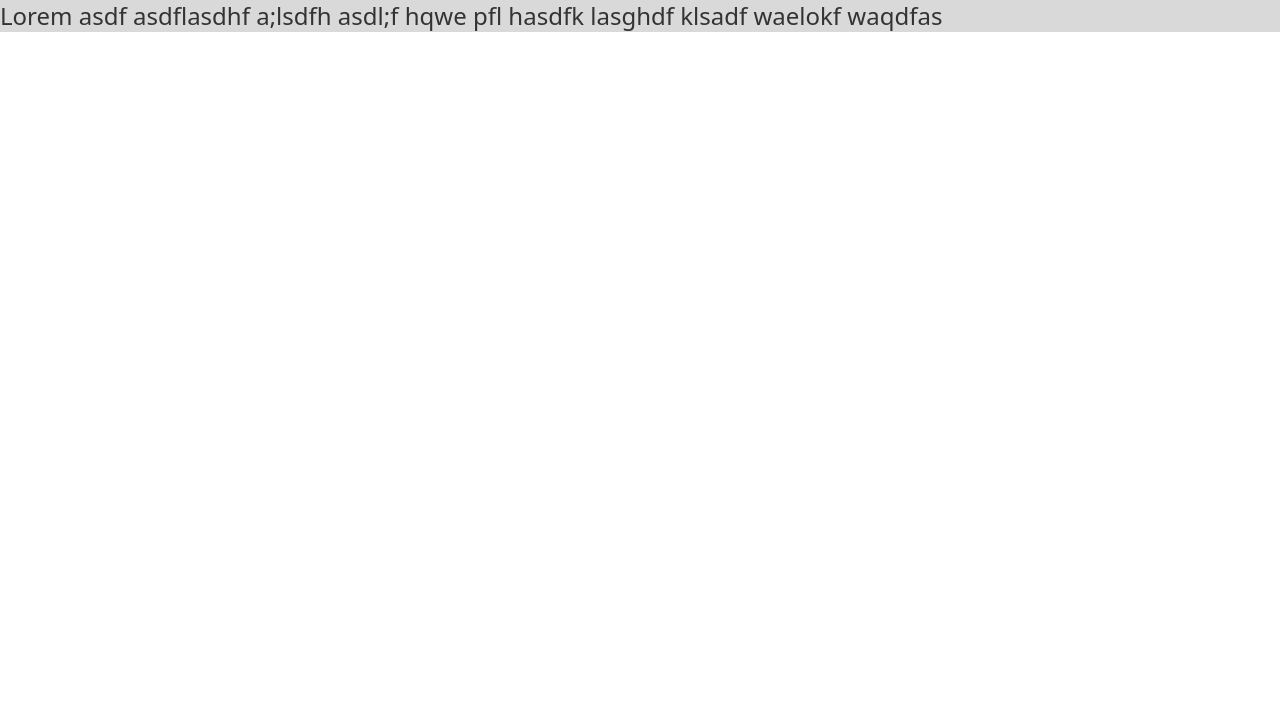
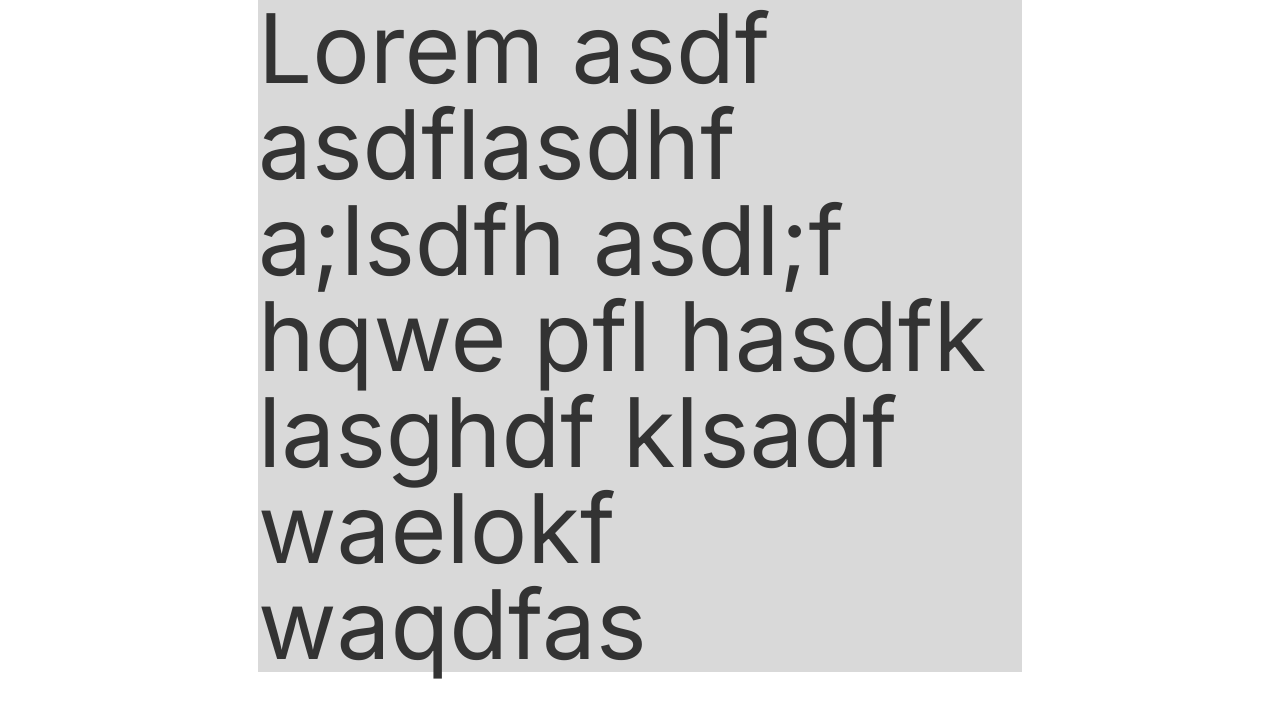
Before and after one commit to neilhsmith/accountable, a Next.js app in the folder accountable-next/: page / in a window 1280 px wide. Shown: the top 718 px of the page. Built offline with nearby package versions, Linux system fonts and the light colour scheme.

Commit message:
add tailwind container plugin

```diff
--- a/accountable-next/src/pages/_app.tsx
+++ b/accountable-next/src/pages/_app.tsx
@@ -1,6 +1,18 @@
+import type { AppProps } from "next/app"
+import { Inter } from "next/font/google"
 import "@/styles/globals.css"
-import type { AppProps } from "next/app"
+
+const inter = Inter({ subsets: ["latin"] })
 
 export default function App({ Component, pageProps }: AppProps) {
-  return <Component {...pageProps} />
+  return (
+    <>
+      <style jsx global>{`
+        :root {
+          --font-sans: ${inter.style.fontFamily};
+        }
+      `}</style>
+      <Component {...pageProps} />
+    </>
+  )
 }
--- a/accountable-next/src/pages/index.tsx
+++ b/accountable-next/src/pages/index.tsx
@@ -1,13 +1,7 @@
-import Image from "next/image"
-import theme from "@/styles/theme"
-import { Inter } from "next/font/google"
-
-const inter = Inter({ subsets: ["latin"] })
-
 export default function Home() {
   return (
     <main>
-      <p className="text-2xl container text-black bg-gray-light">
+      <p className="text-8xl container text-black bg-gray-light">
         Lorem asdf asdflasdhf a;lsdfh asdl;f hqwe pfl hasdfk lasghdf klsadf
         waelokf waqdfas
       </p>
--- /dev/null
+++ b/accountable-next/src/styles/tailwind/mobile-container.ts
@@ -0,0 +1,27 @@
+/**
+ * A Tailwind plugin which changes the way containers work. This sets itself at 100% width and with a tiny gutter up
+ * to 800px and then locks its width there and centers itself. Useful for building a mobile only UI.
+ */
+
+// FIXME: i'm just making TS happy here but there's probably an
+// actual type included w/ tailwind or a DefinitelyTyped project
+type TailwindPluginProps = {
+  addComponents: (_: Record<string, unknown>) => void
+}
+
+export default ({ addComponents }: TailwindPluginProps) => {
+  addComponents({
+    ".container": {
+      maxWidth: "100%",
+      paddingLeft: "6px",
+      paddingRight: "6px",
+      marginLeft: "auto",
+      marginRight: "auto",
+      "@screen xl": {
+        maxWidth: "764px",
+        paddingLeft: "0",
+        paddingRight: "0",
+      },
+    },
+  })
+}
--- a/accountable-next/src/styles/theme.ts
+++ b/accountable-next/src/styles/theme.ts
@@ -33,4 +33,19 @@ export default {
       pink: "#ECDAEB",
     },
   },
+  // container: {
+  //   center: true,
+  //   padding: {
+  //     DEFAULT: "4px",
+  //   },
+  // },
+  fontFamily: {
+    sans: ["var(--font-sans)", "sans-serif"],
+  },
+  screens: {
+    sm: "320px",
+    md: "0",
+    lg: "0",
+    xl: "764px",
+  },
 }
--- a/accountable-next/tailwind.config.js
+++ b/accountable-next/tailwind.config.js
@@ -1,8 +1,12 @@
 import theme from "./src/styles/theme"
+import container from "./src/styles/tailwind/mobile-container"
 
 /** @type {import('tailwindcss').Config} */
 module.exports = {
   content: ["./src/**/*.{js,ts,jsx,tsx}"],
   theme,
-  plugins: [],
+  corePlugins: {
+    container: false,
+  },
+  plugins: [container],
 }
```
